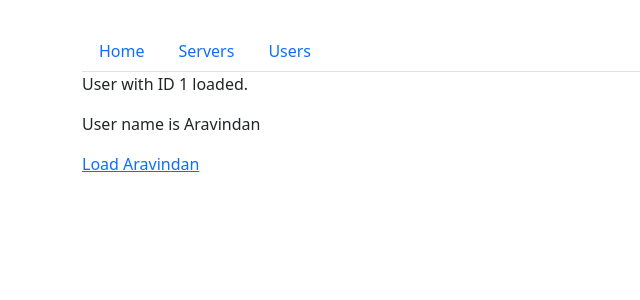
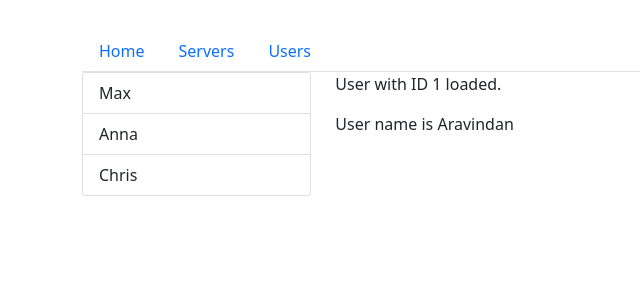
Before and after one commit to aravindanvenkataraju/angular-projects, an Angular app in the folder routing/: page /users/1/Aravindan in a window 1280 px wide. Shown: the top 300 px of the page, without its empty margins (0-640 px from the left). Built offline with nearby package versions, Linux system fonts and the light colour scheme.

Commit message:
routing, use nested routers and local router outlets

```diff
--- a/routing/src/app/servers/servers.component.html
+++ b/routing/src/app/servers/servers.component.html
@@ -14,9 +14,11 @@
     </div>
   </div>
   <div class="col-xs-12 col-sm-4">
-    <button class="btn btn-primary m-1" (click)="reload()">Reload Page</button>
+    <!-- <button class="btn btn-primary m-1" (click)="reload()">Reload Page</button> -->
+
     <!-- <app-edit-server></app-edit-server> -->
-    <hr>
+    <!-- <hr> -->
     <!-- <app-server></app-server> -->
+    <router-outlet></router-outlet>
   </div>
 </div>
--- a/routing/src/app/users/user/user.component.html
+++ b/routing/src/app/users/user/user.component.html
@@ -1,3 +1,2 @@
 <p>User with ID {{user.id}} loaded.</p>
 <p>User name is {{user.name}}</p>
-<a [routerLink]="['/users', '1', 'Aravindan']" >Load Aravindan</a>
--- a/routing/src/app/users/users.component.html
+++ b/routing/src/app/users/users.component.html
@@ -11,6 +11,6 @@
     </div>
   </div>
   <div class="col-xs-12 col-sm-4">
-    <app-user></app-user>
+    <router-outlet></router-outlet>
   </div>
 </div>
```
Also changed, not shown: routing/src/app/app.module.ts (+14 -6 lines).
